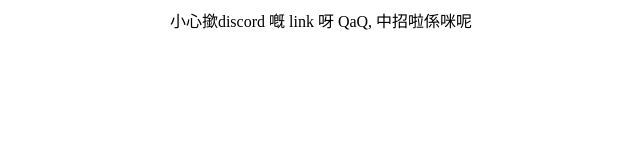
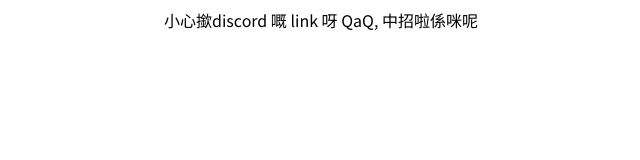
Before and after one commit to SamLo2200/website-warning, a plain HTML site: page index.html in a window 1280 px wide. Shown: the full height of the page, 319-959 px from the left. Drawn offline with Linux system fonts and the light colour scheme.

Commit message:
Update style.css

```diff
--- a/style.css
+++ b/style.css
@@ -1,3 +1,9 @@
+@import url('https://fonts.googleapis.com/css2?family=Noto+Sans+HK:wght@100..900&display=swap');
+
+*{
+  font-family: "Noto Sans HK", sans-serif;
+}
+
 .center{
   display: flex;
   align-items: center;
```
